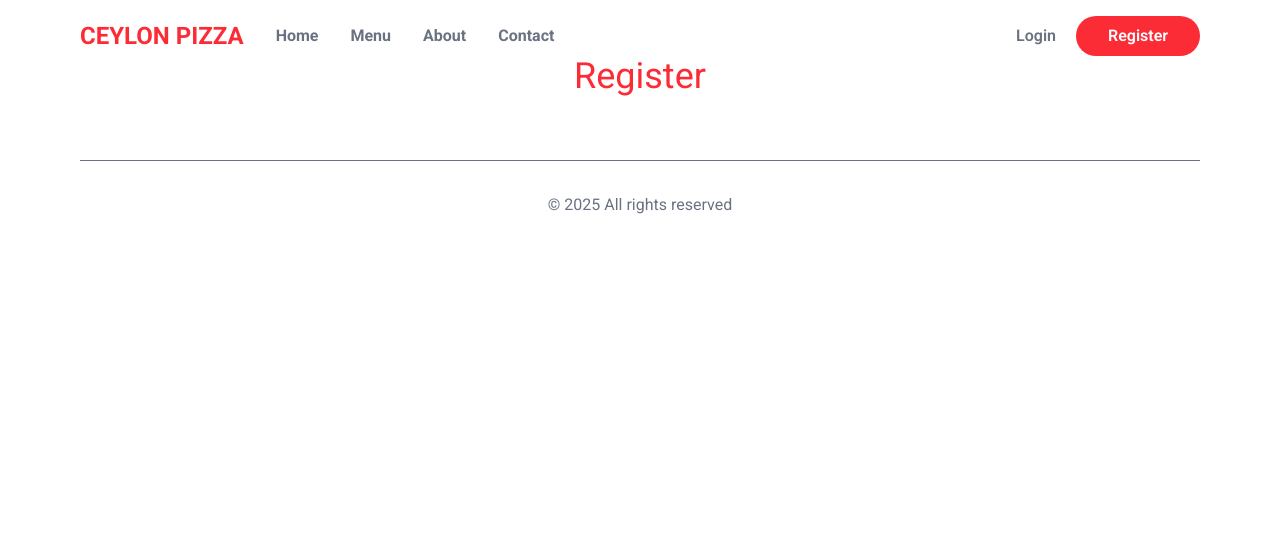
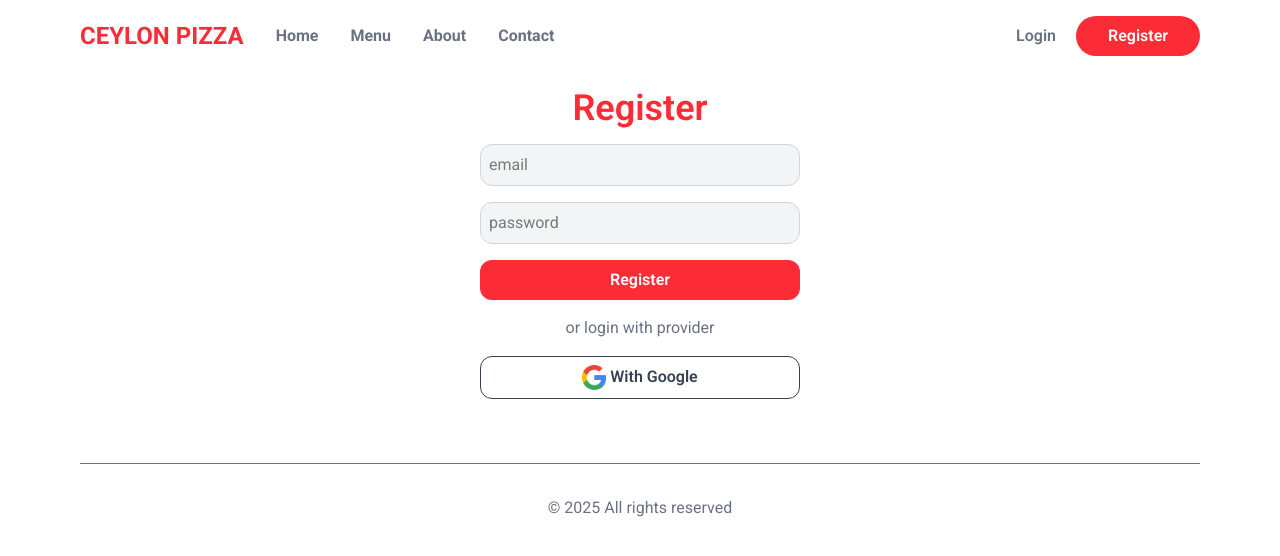
Before and after one commit to Pasan24/Food-Ordering-App, a Next.js app: page /register in a window 1280 px wide. Shown: the top 556 px of the page. Built offline with nearby package versions, Linux system fonts and the light colour scheme.

Commit message:
updated the register page with styles

```diff
--- a/src/app/globals.css
+++ b/src/app/globals.css
@@ -5,3 +5,25 @@
     @apply grid;
     grid-template-columns:.4fr .6fr ;
 }
+
+input[type="email"],
+[type="password"],
+[type="text"]{
+    @apply block w-full my-4 rounded-xl;
+    @apply border p-2 border-gray-300 bg-gray-100
+}
+
+button{
+    @apply block w-full text-gray-700 font-semibold;
+    @apply border  border-gray-700 rounded-xl px-6 py-2;
+
+}
+
+button[type="submit"], .submit{
+
+    @apply border-0 bg-red-500 text-white;
+
+
+
+
+}
--- a/src/app/register/page.js
+++ b/src/app/register/page.js
@@ -1,11 +1,36 @@
 import React from 'react'
-
+import Image from 'next/image'
 export default function RegisterPage() {
   return (
-   <section>
-    <h1 className=' text-center text-red-500 text-4xl'>
+   <section className='mt-8'>
+    <h1 className=' text-center text-red-500 text-4xl mb-4 font-semibold '>
         Register
     </h1>
+
+    <form className='block max-w-xs mx-auto'>
+
+      <input type='email' placeholder='email'></input>
+      <input type='password' placeholder='password'></input>
+      <button type='submit'> Register</button>
+      <div className='my-4 text-center text-gray-500'>
+        or login with provider
+      </div>
+
+      <button
+        className='flex w-full items-center justify-center gap-8 p-2 border rounded-md hover:bg-gray-100'
+      >
+        <Image
+          src={'/google.png'}
+          alt="Google logo"
+          width={24}
+          height={24}
+          className='inline-block'
+        />
+        <span>  With Google</span>
+      </button>
+
+
+    </form>
    </section>
   )
 }
--- a/src/components/layout/Header.js
+++ b/src/components/layout/Header.js
@@ -8,7 +8,7 @@
 
 
         <nav className="flex items-center gap-8 font-bold text-gray-500">
-        <Link href="" className="text-red-500  font-bold text-2xl">
+        <Link href={'/'} className="text-red-500  font-bold text-2xl">
 
         CEYLON PIZZA
 
```
Also changed, not shown: public/google.png (added).
